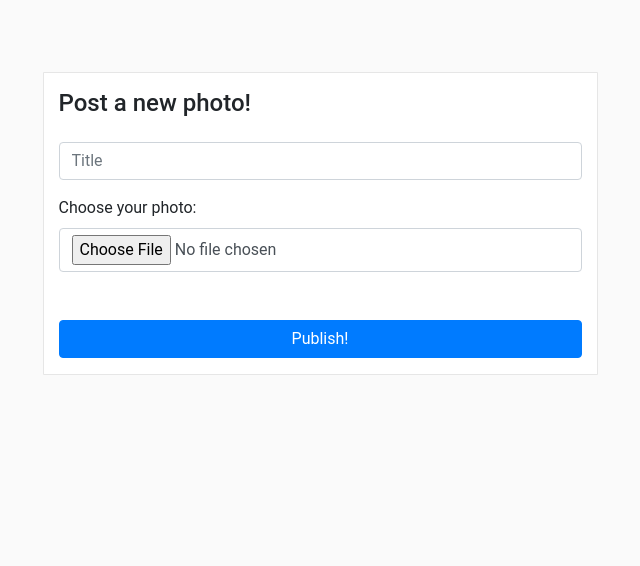
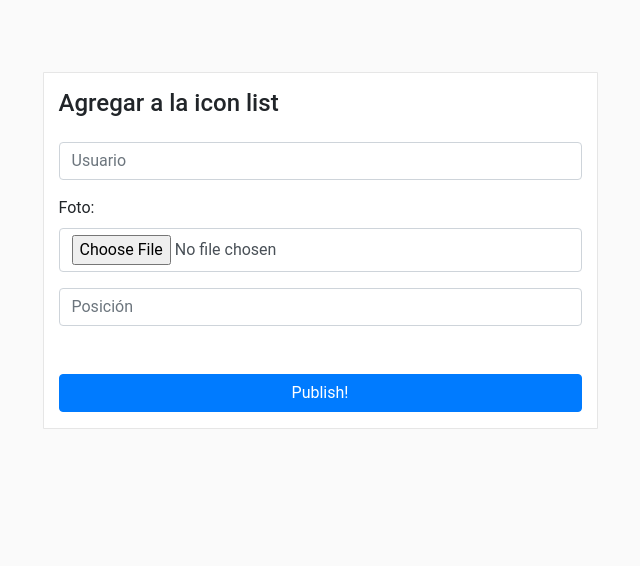
Before and after one commit to eliasg24/iconlist, a Django app: page /posts/new/ in a window 1280 px wide. Shown: the part 72-638 px from the top of the page, without its empty margins (320-960 px from the left). Run offline with Django 3.2, Linux system fonts and the light colour scheme; a user stored in the database is signed in; tables that the repository leaves empty hold one stand-in row (values such as "Sample post"); some libraries are stand-ins or nearby versions.

Commit message:
Agregar iconos agregado

```diff
--- a/iconlist/settings.py
+++ b/iconlist/settings.py
@@ -67,6 +67,7 @@ MIDDLEWARE = [
     'django.contrib.messages.middleware.MessageMiddleware',
     'django.middleware.clickjacking.XFrameOptionsMiddleware',
     'iconlist.middleware.ProfileCompletionMiddleware',
+    'allauth.account.middleware.AccountMiddleware'
 ]
 
 ROOT_URLCONF = 'iconlist.urls'
--- a/posts/forms.py
+++ b/posts/forms.py
@@ -14,4 +14,4 @@ class PostForm(forms.ModelForm):
         """Form settings."""
 
         model = Post
-        fields = ('title', 'photo')
+        fields = ('title', 'photo', 'position')
--- a/posts/views.py
+++ b/posts/views.py
@@ -3,7 +3,9 @@
 # Django
 from django.urls import reverse_lazy
 from django.contrib.auth.mixins import LoginRequiredMixin
-from django.views.generic import CreateView, DetailView, ListView
+from django.core.files.images import ImageFile
+from django.http import HttpResponseRedirect
+from django.views.generic import CreateView, DetailView, ListView, TemplateView
 
 # Forms
 from posts.forms import PostForm
@@ -29,11 +31,10 @@ class PostDetailView(DetailView):
     context_object_name = 'post'
 
 
-class CreatePostView(CreateView):
+class CreatePostView(TemplateView):
     """Create a new post."""
 
     template_name = 'posts/new.html'
-    form_class = PostForm
     success_url = reverse_lazy('posts:feed')
 
     def get_context_data(self, **kwargs):
@@ -42,3 +43,24 @@ class CreatePostView(CreateView):
         context['user'] = self.request.user
         context['profile'] = self.request.user.profile
         return context
+
+    def post(self, request):
+        r = request.POST
+        title = r.get("title", None)
+        photo = request.FILES["photo"]
+        position = r.get("position", None)
+
+        posts = Post.objects.filter(position__gte=position)
+        for post in posts:
+            post.position += 1
+            post.save()
+
+        print("photo")
+        print(r)
+        print(photo)
+
+        Post.objects.create(title=title,
+                            photo=photo,
+                            position=position)
+
+        return HttpResponseRedirect(reverse_lazy('posts:feed'))
--- a/templates/posts/new.html
+++ b/templates/posts/new.html
@@ -9,7 +9,7 @@
     <div class="container">
         <div class="row justify-content-md-center">
             <div class="col-6 pt-3 pb-3" id="profile-box">
-                <h4 class="mb-4">Post a new photo!</h4>
+                <h4 class="mb-4">Agregar a la icon list</h4>
 
                 <form method="POST" enctype="multipart/form-data">
                     {% csrf_token %}
@@ -23,7 +23,7 @@
                             class="form-control {% if form.title.errors %}is-invalid{% endif %}"
                             type="text"
                             name="title"
-                            placeholder="Title"
+                            placeholder="Usuario"
                         >
                         <div class="invalid-feedback">
                             {% for error in form.title.errors %}{{ error }}{% endfor %}
@@ -32,17 +32,23 @@
 
                     {# Photo field #}
                     <div class="form-group">
-                        <label>Choose your photo:</label>
+                        <label>Foto:</label>
                         <input
                             class="form-control {% if form.photo.errors %}is-invalid{% endif %}"
                             type="file"
                             name="photo"
-                            placeholder="photo"
+                            placeholder="Photo"
                         >
                         <div class="invalid-feedback">
                             {% for error in form.photo.errors %}{{ error }}{% endfor %}
                         </div>
                     </div>
+                    <input
+                    class="form-control {% if form.title.errors %}is-invalid{% endif %}"
+                    type="number"
+                    name="position"
+                    placeholder="Posición"
+                >
 
                     <button type="submit" class="btn btn-primary btn-block mt-5">Publish!</button>
                 </form>
```
